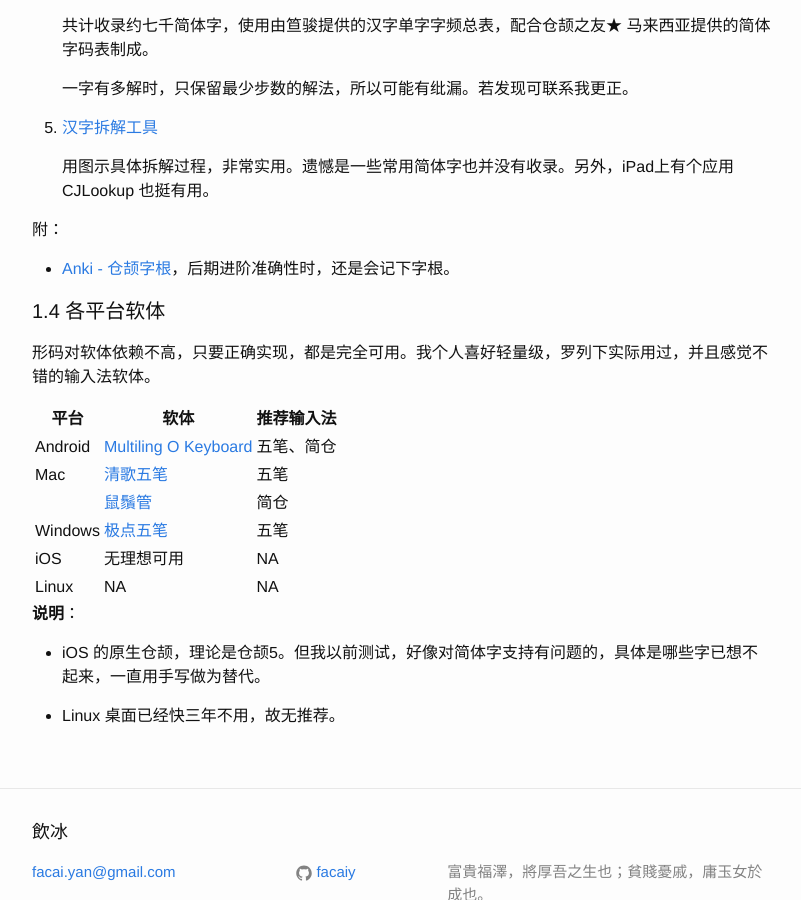
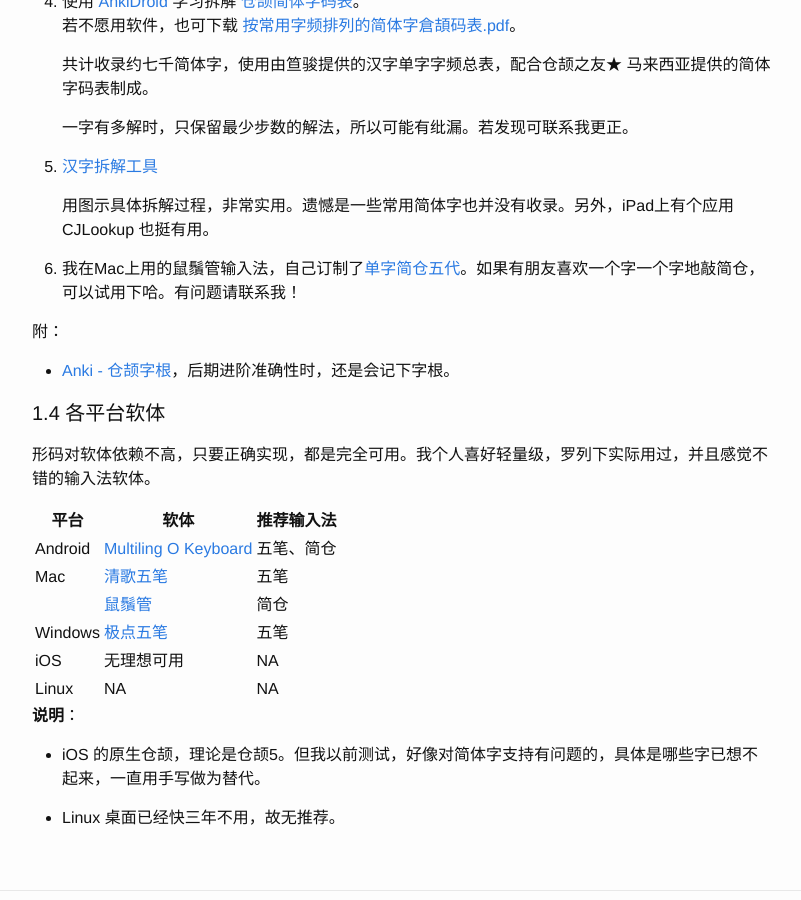
Before and after one commit to facaiy/facaiy.github.io, a Jekyll site: the page built from _posts/2016-08-15-cangjie_simplified_chinese.md, in a window 1280 px wide and 900 px high, scrolled down 1722 px. Shown: the whole window, without its empty margins (238-1039 px from the left). Built offline with Jekyll 4.4.1, drawn with Linux system fonts in a browser that asks for light colours; comment, search, counter and statistics services are not loaded; some of the changed lines change nothing that is shown.

Commit message:
输入法：增加单字简仓

```diff
--- a/_posts/2016-08-15-cangjie_simplified_chinese.md
+++ b/_posts/2016-08-15-cangjie_simplified_chinese.md
@@ -4,8 +4,11 @@ title: "资料整理：形码输入法"
 description: ""
 category: life
 tags: []
-modify: 2016-08-18 21:09:45
+modify: 2018-02-17 19:46:03
 ---
+
+update: 2018-02-17
+
 
 ### 0. 不要换输入法
 从大势所趋来看，长句纠错有效规避了一音多字的问题，拼音/注音已完全占据统治地位。即使我认为形码录入汉字是很好玩的事情，也是不推荐切换输入法（严肃脸），除非你很闲，或者有强烈的动机/兴趣去尝鲜。
@@ -78,6 +81,8 @@ modify: 2016-08-18 21:09:45
 
    用图示具体拆解过程，非常实用。遗憾是一些常用简体字也并没有收录。另外，iPad上有个应用 CJLookup 也挺有用。
 
+5. 我在Mac上用的鼠鬚管输入法，自己订制了[单字简仓五代](https://github.com/facaiy/facai-tools/tree/master/config/squirrel)。如果有朋友喜欢一个字一个字地敲简仓，可以试用下哈。有问题请联系我！
+
 附：
 
 + [Anki - 仓颉字根](https://ankiweb.net/shared/info/763918503)，后期进阶准确性时，还是会记下字根。
```
